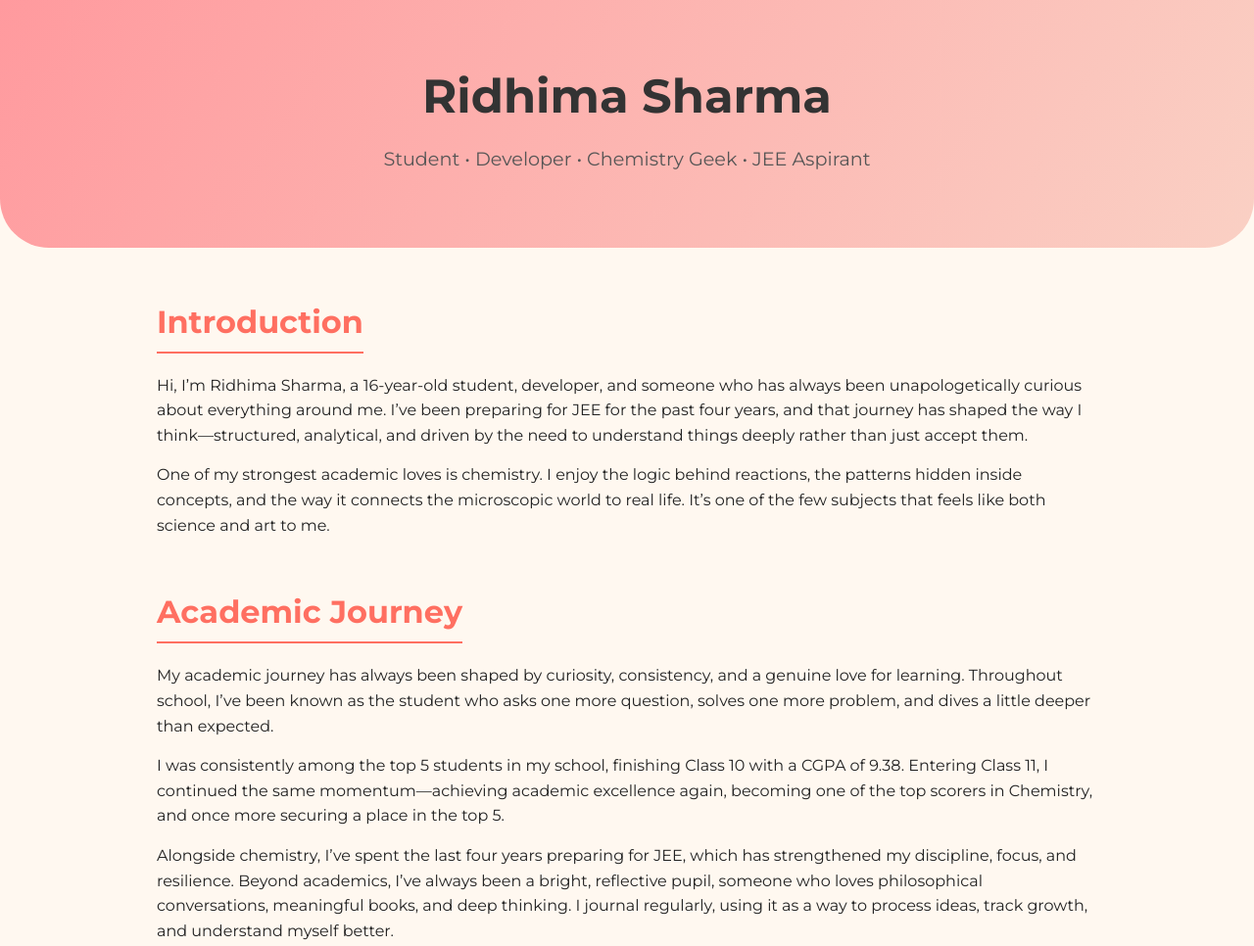
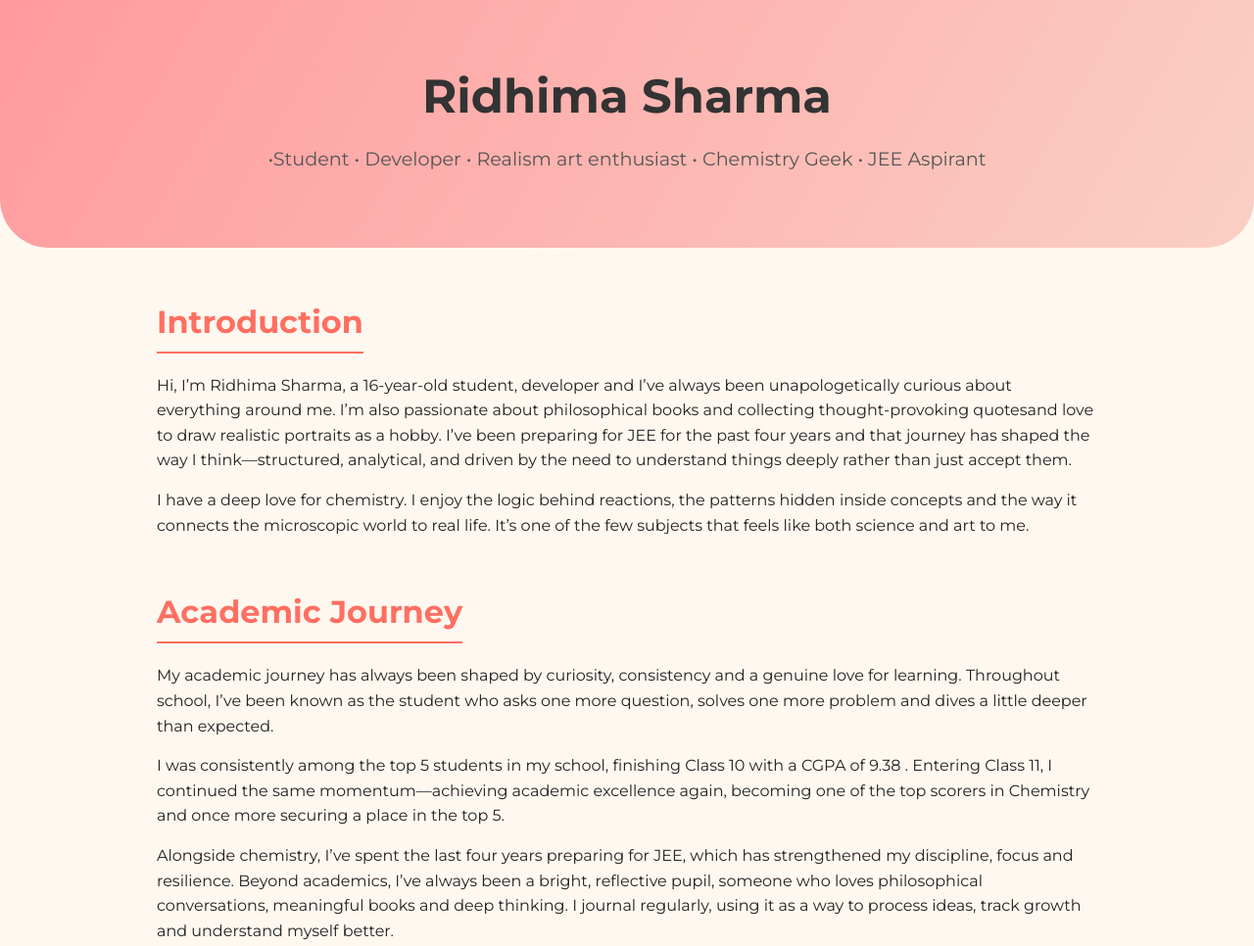
Before and after one commit to Ridhima-sharma09/My-Portfolio-, a plain HTML site: page index.html in a window 1280 px wide. Shown: the top 966 px of the page at 98% size. Drawn offline with Linux system fonts and the light colour scheme.

Commit message:
Update index.html

```diff
--- a/index.html
+++ b/index.html
@@ -28,20 +28,20 @@
 
   <header>
     <h1>Ridhima Sharma</h1>
-    <p>Student • Developer • Chemistry Geek • JEE Aspirant</p>
+    <p>•Student • Developer • Realism art enthusiast • Chemistry Geek • JEE Aspirant</p>
   </header>
 
   <section>
     <h2>Introduction</h2>
-    <p>Hi, I’m Ridhima Sharma, a 16-year-old student, developer, and someone who has always been unapologetically curious about everything around me. I’ve been preparing for JEE for the past four years, and that journey has shaped the way I think—structured, analytical, and driven by the need to understand things deeply rather than just accept them.</p>
-    <p>One of my strongest academic loves is chemistry. I enjoy the logic behind reactions, the patterns hidden inside concepts, and the way it connects the microscopic world to real life. It’s one of the few subjects that feels like both science and art to me.</p>
+    <p>Hi, I’m Ridhima Sharma, a 16-year-old student, developer and I’ve always been unapologetically curious about everything around me. I’m also passionate about philosophical books and collecting thought-provoking quotesand love to draw realistic portraits as a hobby. I’ve been preparing for JEE for the past four years and that journey has shaped the way I think—structured, analytical, and driven by the need to understand things deeply rather than just accept them.</p>
+    <p>I have a deep love for chemistry. I enjoy the logic behind reactions, the patterns hidden inside concepts and the way it connects the microscopic world to real life. It’s one of the few subjects that feels like both science and art to me.</p>
   </section>
 
   <section>
     <h2>Academic Journey</h2>
-    <p>My academic journey has always been shaped by curiosity, consistency, and a genuine love for learning. Throughout school, I’ve been known as the student who asks one more question, solves one more problem, and dives a little deeper than expected.</p>
-    <p>I was consistently among the top 5 students in my school, finishing Class 10 with a CGPA of 9.38. Entering Class 11, I continued the same momentum—achieving academic excellence again, becoming one of the top scorers in Chemistry, and once more securing a place in the top 5.</p>
-    <p>Alongside chemistry, I’ve spent the last four years preparing for JEE, which has strengthened my discipline, focus, and resilience. Beyond academics, I’ve always been a bright, reflective pupil, someone who loves philosophical conversations, meaningful books, and deep thinking. I journal regularly, using it as a way to process ideas, track growth, and understand myself better.</p>
+    <p>My academic journey has always been shaped by curiosity, consistency and a genuine love for learning. Throughout school, I’ve been known as the student who asks one more question, solves one more problem and dives a little deeper than expected.</p>
+    <p>I was consistently among the top 5 students in my school, finishing Class 10 with a CGPA of 9.38 . Entering Class 11, I continued the same momentum—achieving academic excellence again, becoming one of the top scorers in Chemistry and once more securing a place in the top 5.</p>
+    <p>Alongside chemistry, I’ve spent the last four years preparing for JEE, which has strengthened my discipline, focus and resilience. Beyond academics, I’ve always been a bright, reflective pupil, someone who loves philosophical conversations, meaningful books and deep thinking. I journal regularly, using it as a way to process ideas, track growth and understand myself better.</p>
   </section>
 
   <section>
@@ -63,7 +63,7 @@
         <li>Auto-save thoughts across sessions</li>
         <li>AI-ready for future personalized suggestions</li>
       </ul>
-      <p>💻 <strong>Tech Stack:</strong> Python, Tkinter, random, datetime</p>
+      <p>💻 <strong>Tech Stack:</strong> Python, Tkinter, GUI</p>
       <p>🔗 <a href="https://github.com/Ridhima-sharma09/The-Last-Bookmark" target="_blank">GitHub Repository</a> | <a href="https://www.linkedin.com/posts/ridhima-sharma-b3334b390_studentlife-learningjourney-innovation-activity-7395045963427536896-GU4N?utm_source=share&utm_medium=member_desktop&rcm=ACoAAGAouJcBzzW5ee7uGMymUBIl_Dd3-tUmp8I" target="_blank">LinkedIn Case Study</a></p>
     </div>
 
@@ -172,6 +172,7 @@
   </section>
 
   <footer>
+    I’m a 16-year-old student and developer with an insatiable curiosity about the world. When I’m not experimenting with chemistry or lost in philosophical books and quotes, you’ll probably find me sketching realistic portraits or overthinking life’s little mysteries. Powered by coffee, ideas, and occasional chaos, I like to keep learning, creating, and laughing along the way
     🌿✨ Thank you for visiting! — Ridhima Sharma
   </footer>
 
```
